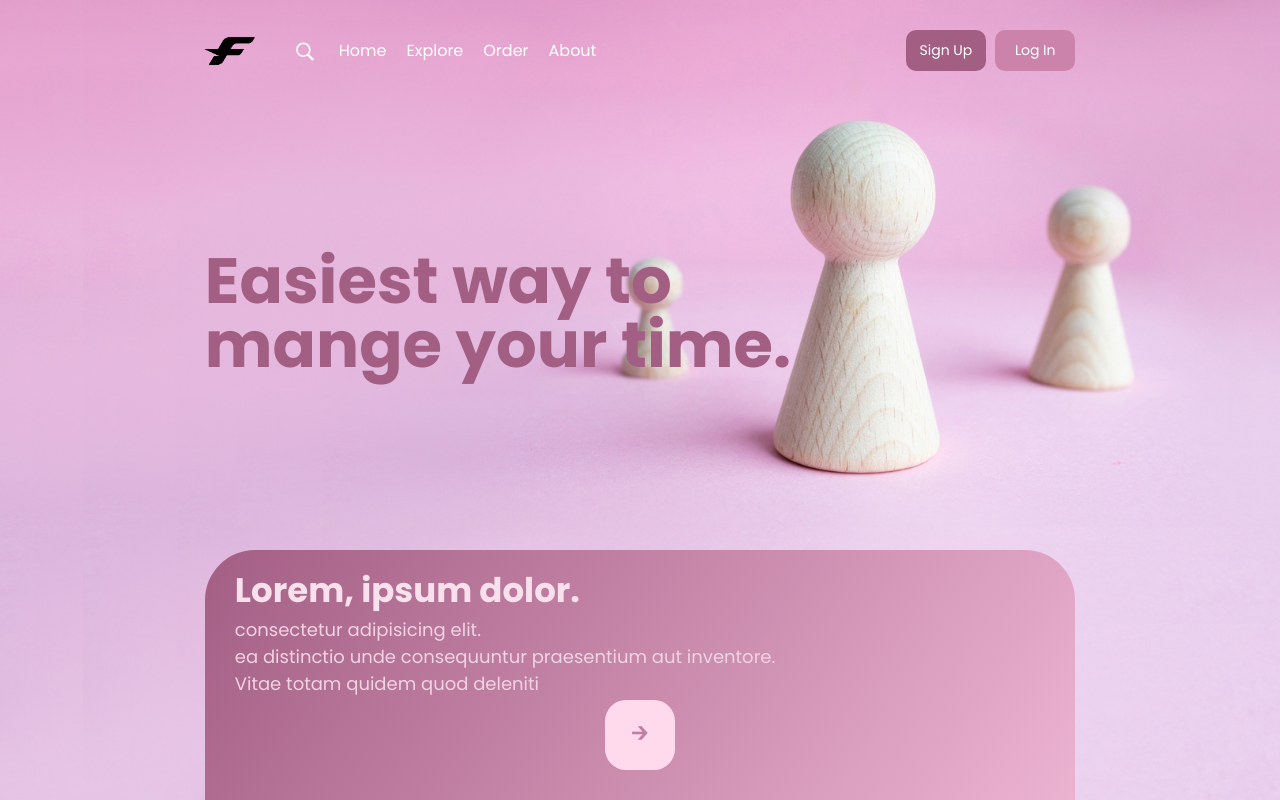
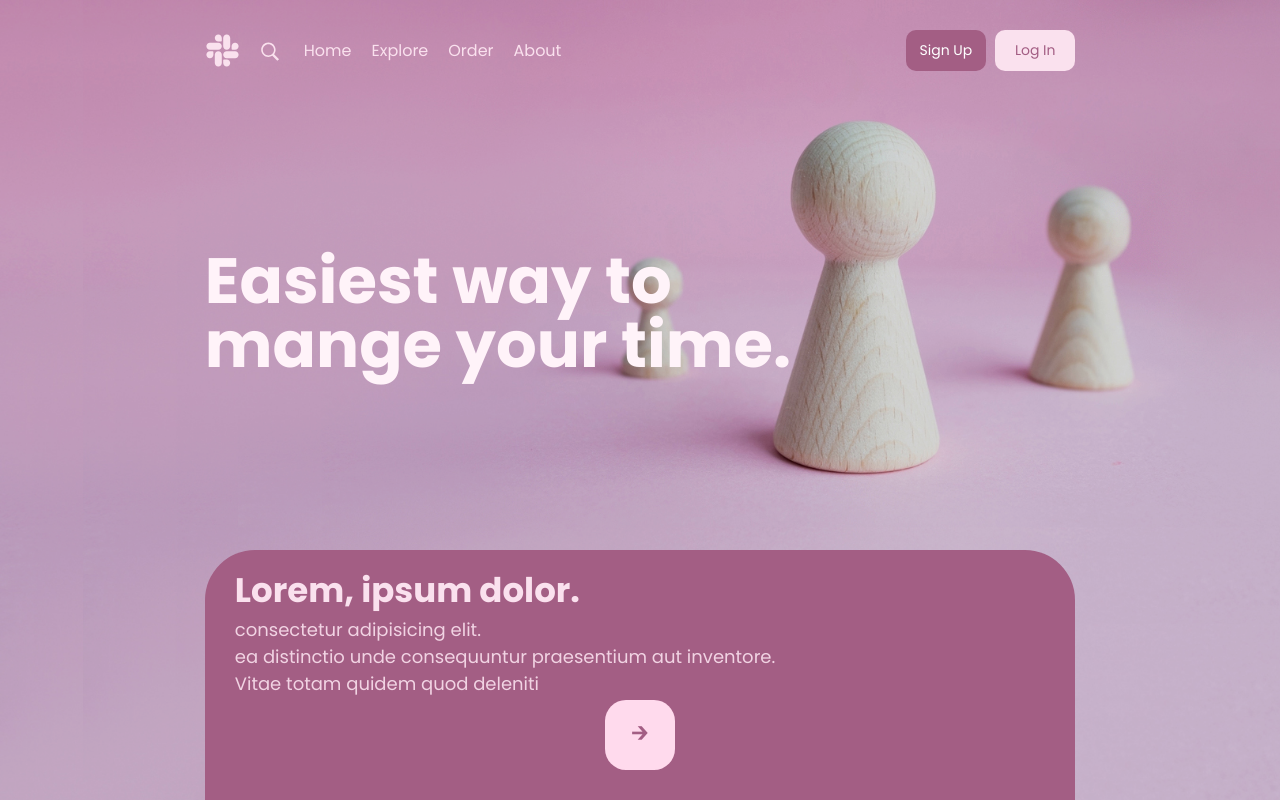
Before and after one commit to MuhammadRamdan1/Flures, a plain HTML site: page index.html in a window 1280 px wide. Drawn offline with Linux system fonts and the light colour scheme.

Commit message:
22% done

```diff
--- a/css/master.css
+++ b/css/master.css
@@ -8,6 +8,9 @@ body{
     background-size: cover;
     /* background-color: #f8e0ed; */
     height: 100vh;
+}
+.content{
+    background-color: rgba(0, 0, 0, 0.156);
 }
 a,
 nav,
@@ -72,11 +75,11 @@ nav ul li{
     margin-right: 20px;
 }
 nav ul li a{
-    color: #ffffff;
+    color: #fae1ee;
     font-weight: 400;
 }
 nav ul li a:hover{
-    color: #fae1ee;
+    color: white;
 }
 nav button{
     width: 80px;
@@ -111,20 +114,21 @@ nav button{
     transition: all,0.3s;
     font-weight: 600;
 }
-nav button:hover{
-    background-image: linear-gradient(125deg,#d195b6,transparent );
-}
+/* nav button:hover{
+    border: 2px solid #a35e84;
+} */
 nav div button:last-child{
     /* padding: calc(10px - 0.14em)  (10px - 0.14em); */
     /* border: 0.14em solid #F4F6FF; */
+    color:#a35e84 ;
     margin-left: 5px;
-    background-color: #cc83ab;
+    background-color: #fae1ee;
 }
 
 /* ــــــــــــــــــــــــــــــــــــــ[Conetnt]ــــــــــــــــــــــــــــــــــــــ */
 
 h1{
-    color: #a35e84;
+    color: #fff3f9;
     font-size: 64px;
     font-weight: 700;
     line-height: 1;
@@ -133,7 +137,8 @@ h1{
 /* ــــــــــــــــــــــــــــــــــــــ[Footer]ــــــــــــــــــــــــــــــــــــــ */
 
 .semifooter{
-    background-image:linear-gradient(125deg, #a35e84,#ecb3d1);
+    /* background-image:linear-gradient(125deg, #a35e84,#ecb3d1); */
+    background-color: #a35e84;
     height: 250px;
     border-radius: 50px 50px 0px 0px;
     position: relative;
@@ -143,7 +148,7 @@ h1{
     width: 70px;
     height: 70px;
     background-color: #ffdaed;
-    color: #bd80a2;
+    color: #a35e84;
     font-size: 22px;
     padding: 5px;
     border: none;
@@ -153,20 +158,20 @@ h1{
     top: 60%;
     left: 50%;
     transform: translate(-50%, 0);
-    transition: all,0.3s;
+    transition: all,0.2s;
 }
 .semifooter button:hover{
-    /* width: 80px;
-    height: 80px;
-    font-size: 28px; */
-    background-image:linear-gradient(125deg, white,#ffdaed);
+    background-color: #a35e84;
+    color: #ffdaed;
+    border: 4px solid #ffdaed;
+    border-radius: 50%;
 }
 h2{
     font-size: 34px;
     /* margin-bottom: 10px; */
 }
 .semifooter h2{
-    color: #f8e0ed;
+    color: #fae1ee;
 }
 .semifooter p {
     font-size: 18px;
--- a/index.html
+++ b/index.html
@@ -16,10 +16,22 @@
         <header>
             <nav>
                 <div>
-                    <img src="/imgs/logo.png" alt="" srcset="">
+                    <svg xmlns="http://www.w3.org/2000/svg" x="0px" y="0px" width="35" height="35" viewBox="0 0 172 172"
+                        style=" fill:#000000;">
+                        <g fill="none" fill-rule="nonzero" stroke="none" stroke-width="1" stroke-linecap="butt" stroke-linejoin="miter"
+                            stroke-miterlimit="10" stroke-dasharray="" stroke-dashoffset="0" font-family="none" font-weight="none"
+                            font-size="none" text-anchor="none" style="mix-blend-mode: normal">
+                            <path d="M0,172v-172h172v172z" fill="none"></path>
+                            <g fill="#fae1ee">
+                                <path
+                                    d="M106.64,82.56c-9.48408,0 -17.2,-7.71592 -17.2,-17.2v-41.28c0,-9.48408 7.71592,-17.2 17.2,-17.2c9.48408,0 17.2,7.71592 17.2,17.2v41.28c0,9.48408 -7.71592,17.2 -17.2,17.2zM147.92,82.56h-13.76c-1.90232,0 -3.44,-1.53768 -3.44,-3.44v-13.76c0,-9.48408 7.71592,-17.2 17.2,-17.2c9.48408,0 17.2,7.71592 17.2,17.2c0,9.48408 -7.71592,17.2 -17.2,17.2zM65.36,82.56h-41.28c-9.48408,0 -17.2,-7.71592 -17.2,-17.2c0,-9.48408 7.71592,-17.2 17.2,-17.2h41.28c9.48408,0 17.2,7.71592 17.2,17.2c0,9.48408 -7.71592,17.2 -17.2,17.2zM79.12,41.28h-13.76c-9.48408,0 -17.2,-7.71592 -17.2,-17.2c0,-9.48408 7.71592,-17.2 17.2,-17.2c9.48408,0 17.2,7.71592 17.2,17.2v13.76c0,1.90232 -1.53768,3.44 -3.44,3.44zM65.36,165.12c-9.48408,0 -17.2,-7.71592 -17.2,-17.2v-41.28c0,-9.48408 7.71592,-17.2 17.2,-17.2c9.48408,0 17.2,7.71592 17.2,17.2v41.28c0,9.48408 -7.71592,17.2 -17.2,17.2zM24.08,123.84c-9.48408,0 -17.2,-7.71592 -17.2,-17.2c0,-9.48408 7.71592,-17.2 17.2,-17.2h13.76c1.90232,0 3.44,1.53768 3.44,3.44v13.76c0,9.48408 -7.71592,17.2 -17.2,17.2zM147.92,123.84h-41.28c-9.48408,0 -17.2,-7.71592 -17.2,-17.2c0,-9.48408 7.71592,-17.2 17.2,-17.2h41.28c9.48408,0 17.2,7.71592 17.2,17.2c0,9.48408 -7.71592,17.2 -17.2,17.2zM106.64,165.12c-9.48408,0 -17.2,-7.71592 -17.2,-17.2v-13.76c0,-1.90232 1.53768,-3.44 3.44,-3.44h13.76c9.48408,0 17.2,7.71592 17.2,17.2c0,9.48408 -7.71592,17.2 -17.2,17.2z">
+                                </path>
+                            </g>
+                        </g>
+                    </svg>
                     <div class="searchBox">
                         <svg xmlns="http://www.w3.org/2000/svg" x="0px" y="0px" width="20" height="50" viewBox="0 0 50 50"
-                            style="fill:#ffffff;">
+                            style="fill:#fae1ee;">
                             <path
                                 d="M 21 4 C 11.082241 4 3 12.082241 3 22 C 3 31.917759 11.082241 40 21 40 C 24.62177 40 27.99231 38.91393 30.820312 37.0625 L 43.378906 49.621094 L 47.621094 45.378906 L 35.224609 32.982422 C 37.581469 29.938384 39 26.13473 39 22 C 39 12.082241 30.917759 4 21 4 z M 21 8 C 28.756241 8 35 14.243759 35 22 C 35 29.756241 28.756241 36 21 36 C 13.243759 36 7 29.756241 7 22 C 7 14.243759 13.243759 8 21 8 z">
                             </path>
```
